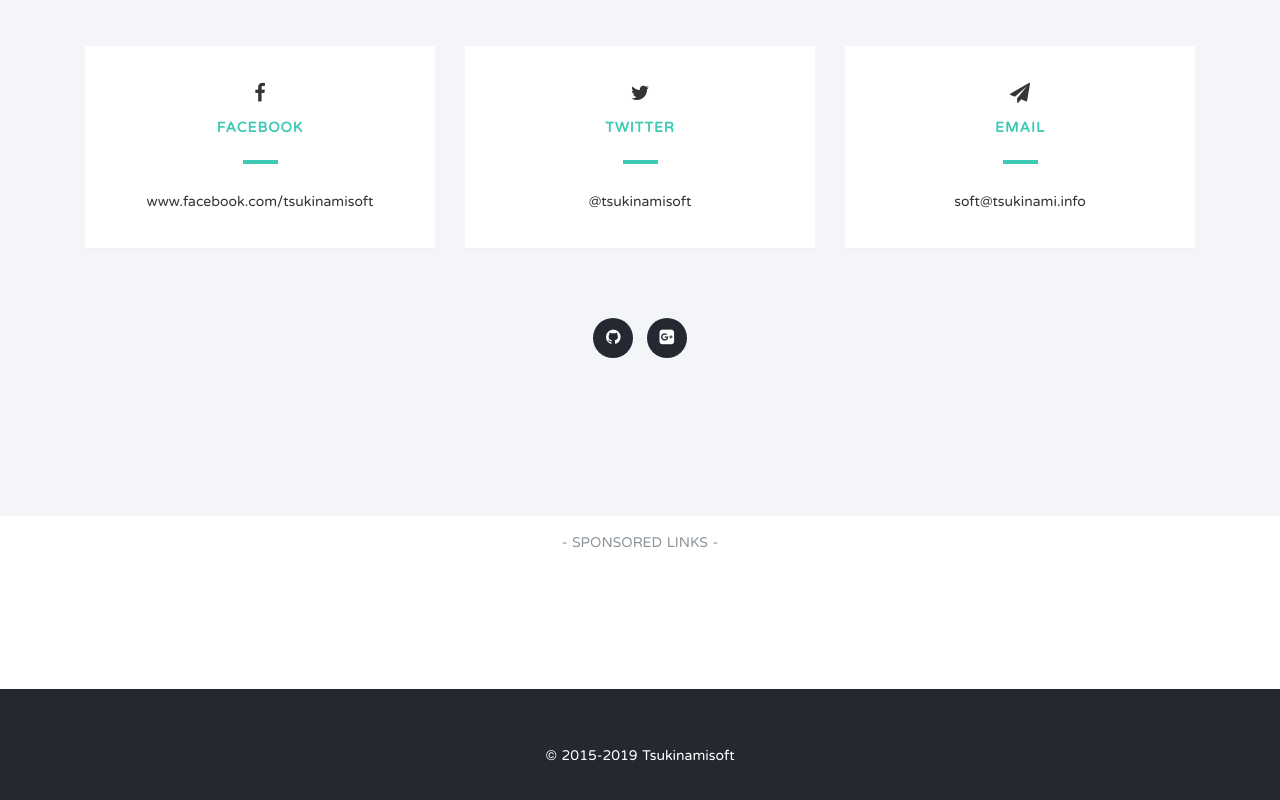
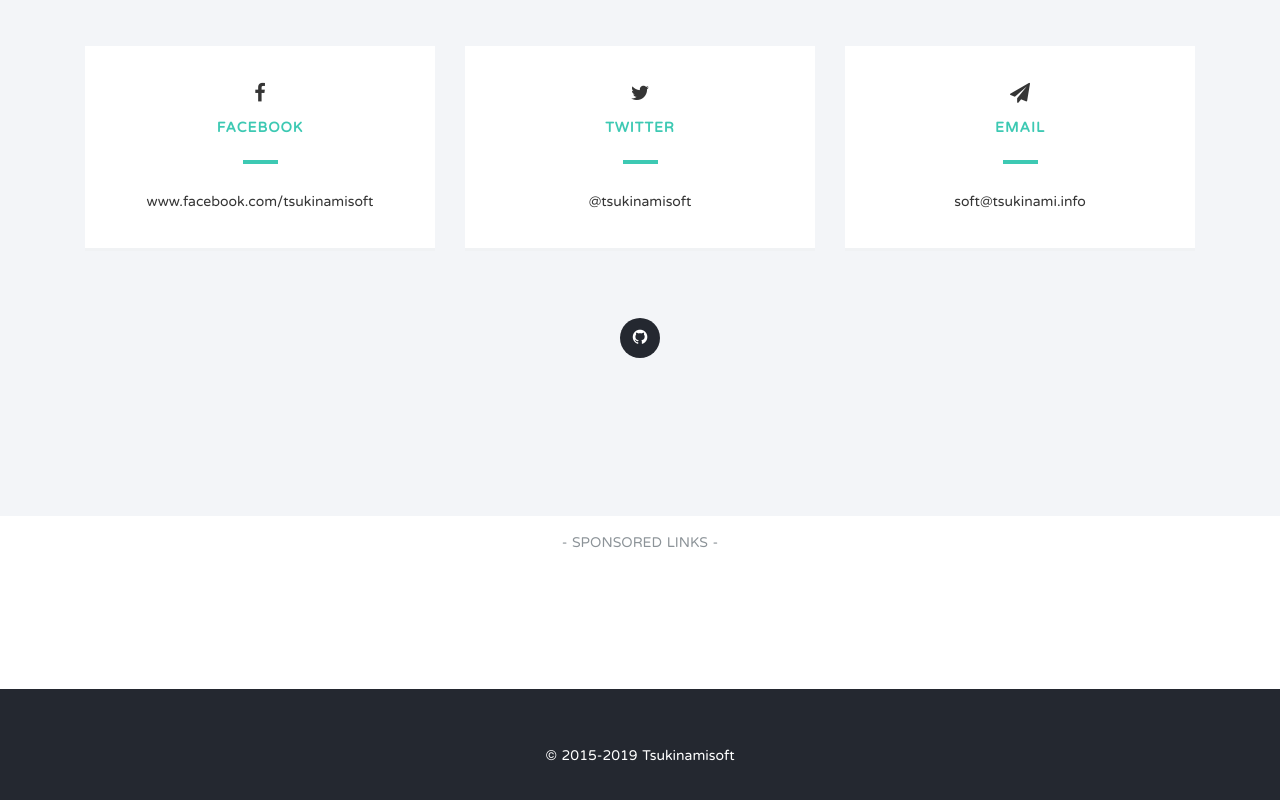
Before and after one commit to tsukinami/tsukinami.info, a plain HTML site: page index.html in a window 1280 px wide. Shown: the part 2132-2932 px from the top of the page. Drawn offline with nearby package versions, Linux system fonts and the light colour scheme.

Commit message:
Remove Google+ link

```diff
--- a/index.html
+++ b/index.html
@@ -184,7 +184,6 @@
                     <div class="col-md-12">
                         <ul class="social-buttons">
                             <li><a href="//github.com/tsukinami" target="_blank" class="social-btn"><i class="fa fa-github"></i></a></li>
-                            <li><a href="//plus.google.com/u/0/101365582899935954024?prsrc=3" rel="publisher" target="_blank" class="social-btn"><i class="fa fa-google-plus-square"></i></a></li>
                         </ul>
                         <br />
                         <!-- Go to www.addthis.com/dashboard to customize your tools -->
```
